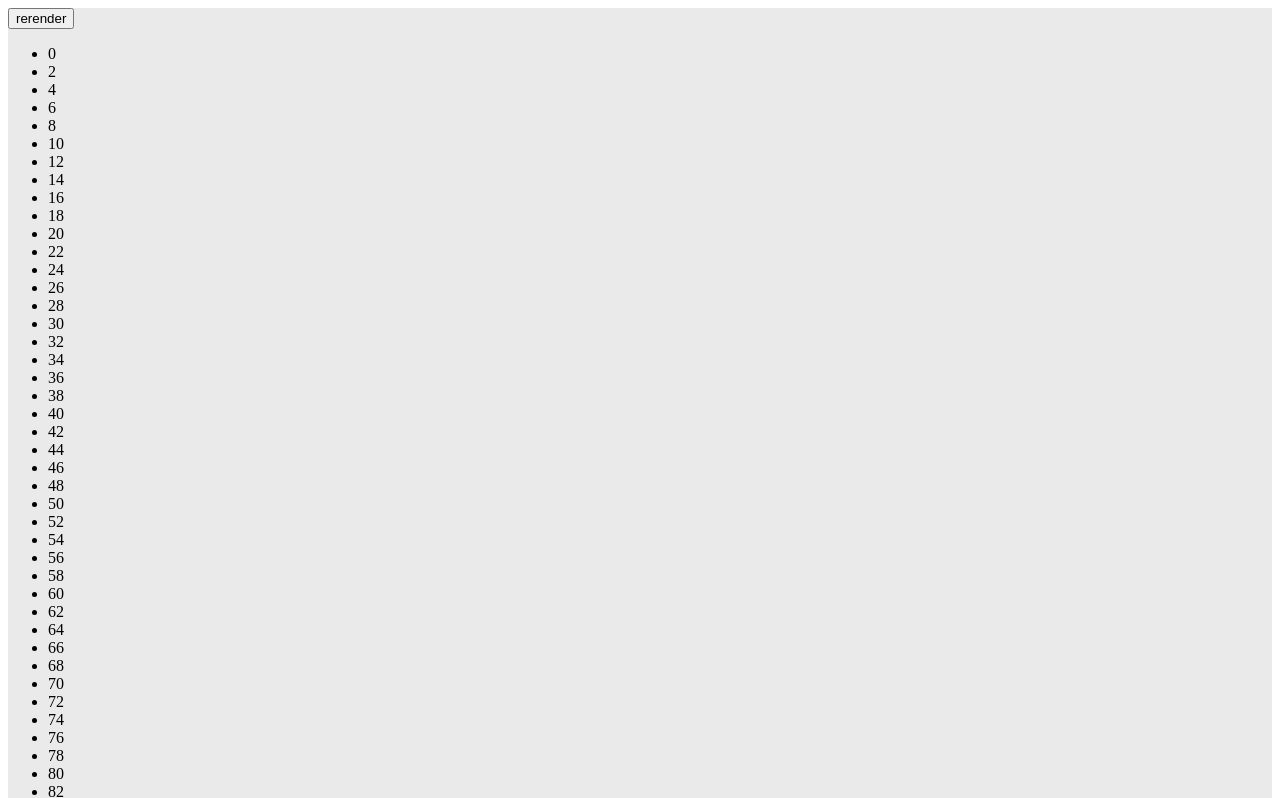
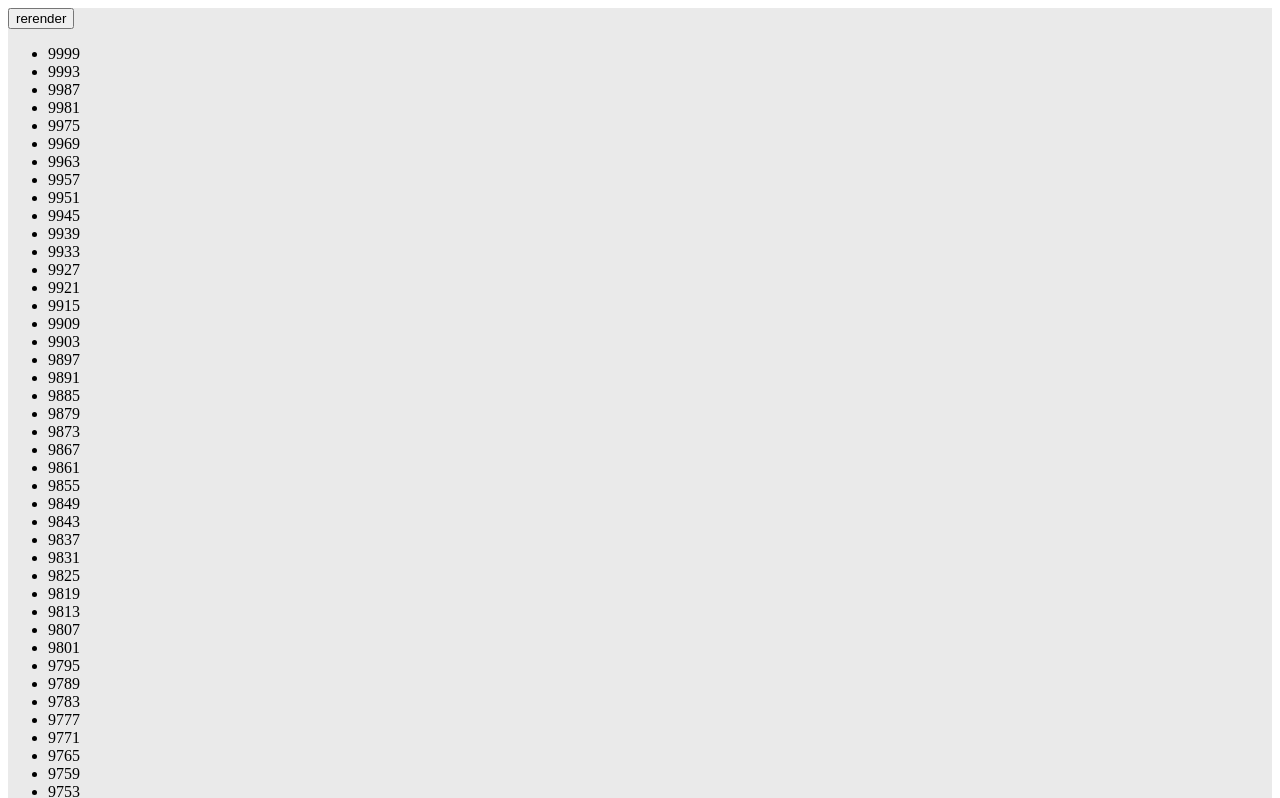
Before and after one commit to jgnewman/lightningDOM, a website: page gutcheck.html in a window 1280 px wide. Both pictures are taken after a click on the button "rerender". Shown: the top 798 px of the page. Drawn offline with Linux system fonts and the light colour scheme.

Commit message:
fix sort bug

```diff
--- a/gutcheck.html
+++ b/gutcheck.html
@@ -16,10 +16,13 @@ window.migrate = app.migrate;
 window.addEventListener('load', () => {
 
 var initArr = [];
+var newArr = [];
 for (var i = 0; i < 10000; i += 1) {
   initArr.push(i);
+  if (i % 2 !== 0) {
+    newArr[i % 3 === 0 ? 'unshift' : 'push'](i);
+  }
 }
-var newArr = initArr.filter(item => item % 2 === 0);
 
 // Before smart sort we're looking at about 1.5 seconds to remove them
 // and about 6s to put them back. If smart sort is good, our target is
--- a/lightning-dom.js
+++ b/lightning-dom.js
@@ -383,10 +383,6 @@
 
           // If the index of the match is less than the last index of a match then
           // we know matches have been reordered.
-          if (j < lastMatchIndex) {
-            matchesAreInOrder && (matchesAreInOrder = false);
-            reorders[prevChild]
-          }
           if (matchesAreInOrder && j < lastMatchIndex) {
             matchesAreInOrder = false
           }
@@ -592,20 +588,24 @@
 
     // Sort helper to determine whether or not an item in a keylist should
     // be reordered in the DOM.
-    function shouldReorderItem(item, isLast, additionsToCome, change) {
+    function shouldReorderItem(vnode, isLastInNextList, additionsToCome, change) {
       var prevChildren = change.prev.children;
-      var movedToLast = isLast && prevChildren[prevChildren - 1].key === item.key;
-      var indexes = change.data.matches[item.key];
+      var movedToLast = isLastInNextList && prevChildren[prevChildren.length - 1].key !== vnode.key;
+
+      if (movedToLast) return true;
+
+      var indexes = change.data.matches[vnode.key];
       var indexDiff = indexes[1] - indexes[0];
-      var indexIncreased = indexDiff > 0;
+      var indexChanged = indexDiff !== 0;
 
-      return movedToLast ||
-        (!isLast &&
-          indexIncreased &&
-            indexDiff !== (additionsToCome - getRemovalsToCome(
-              change.data.removalIndexes,
-              indexes[0]
-            )));
+      if (!isLastInNextList && indexChanged) {
+        var removalsToCome = getRemovalsToCome(change.data.removalIndexes, indexes[0])
+        if (indexDiff !== additionsToCome - removalsToCome) {
+          return true;
+        }
+      }
+
+      return false;
     }
 
     // This function should only be called in relation to keylist nodes.
@@ -632,33 +632,33 @@
 
       // Loop backward over the new list of children.
       for (var i = looplen; i >= 0; i -= 1) {
-        var item = totalItems[i];
+        var vnode = totalItems[i];
 
         // If the child exists in the matches object, it can't exist in
         // the additions object. We need to see whether we should move it
         // from where it currently sits in the DOM to before the last item
         // we handled (since we're looping backward).
-        if (matches.hasOwnProperty(item.key)) {
-          var indexes = matches[item.key];
+        if (matches.hasOwnProperty(vnode.key)) {
+          var indexes = matches[vnode.key];
           var isLast = i === looplen;
 
-          // The item should be reordered if it has moved into last position OR
+          // The vnode should be reordered if it has moved into last position OR
           // if it's not last and its new index is greater than its old index
           // and the difference between its indexes does not equal the amount
-          // of items still to add minus the amount of items behind it to
+          // of vnodes still to add minus the amount of vnodes behind it to
           // be removed.
-          if (shouldReorderItem(item, isLast, additionsToCome, change)) {
+          if (shouldReorderItem(vnode, isLast, additionsToCome, change)) {
             var sibling = totalItems[i + 1];
-            parentNode.insertBefore(item.node, sibling ? sibling.node : null);
+            parentNode.insertBefore(vnode.node, sibling ? sibling.node : null);
           }
 
         // If the child exists in the additions object, then we know we
-        // need to build it now and insert it before the previous item we
+        // need to build it now and insert it before the previous vnode we
         // dealt with (since we're looping backward).
-        } else if (additions.hasOwnProperty(item.key)) {
+        } else if (additions.hasOwnProperty(vnode.key)) {
           var sibling = totalItems[i + 1];
-          parentNode.insertBefore(item.build(), sibling ? sibling.node : null);
-          collectTasks('onmount', item);
+          parentNode.insertBefore(vnode.build(), sibling ? sibling.node : null);
+          collectTasks('onmount', vnode);
           additionsToCome -= 1;
         }
       }
```
Also changed, not shown: README.md, lightning-dom.min.js.
